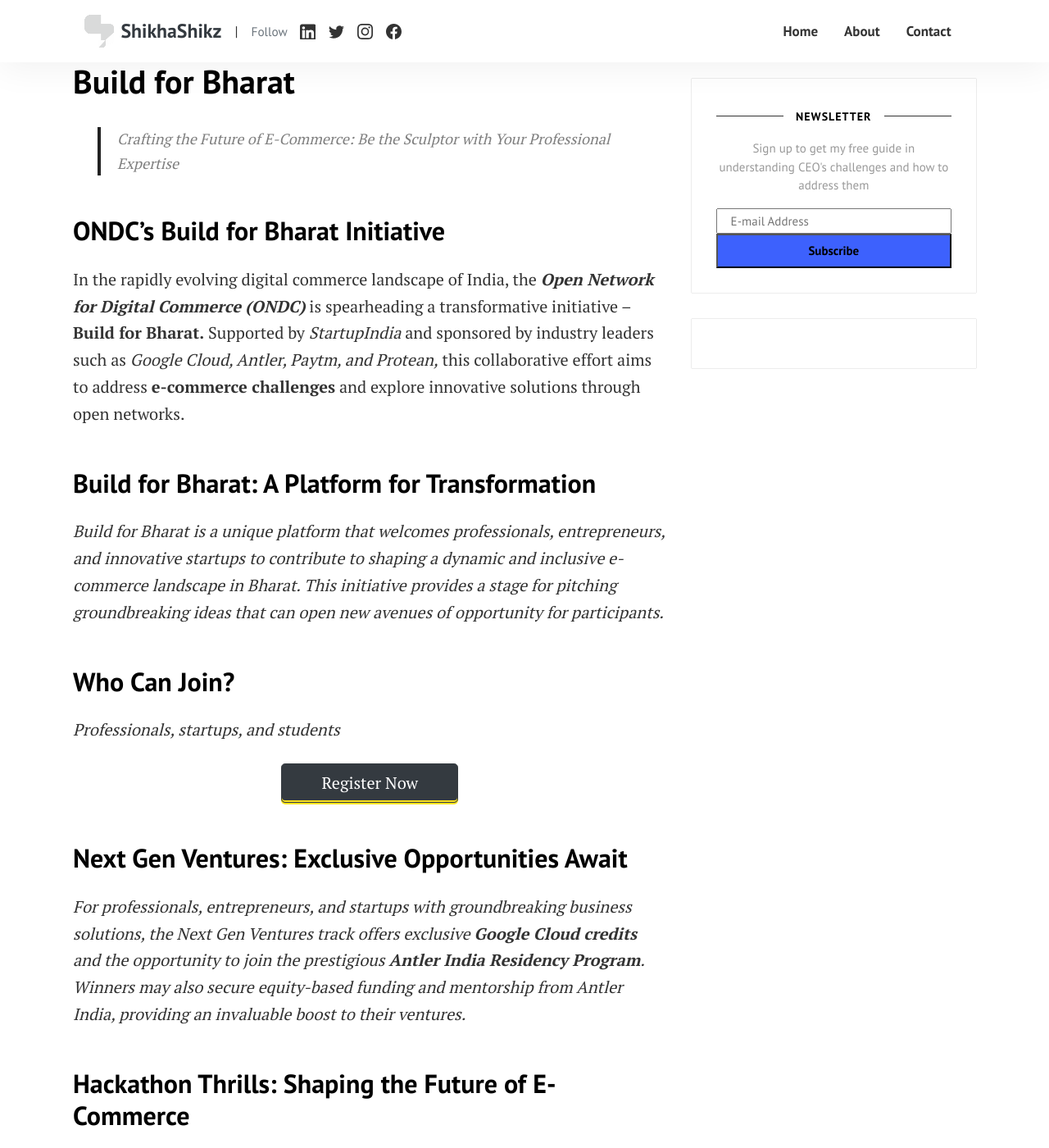
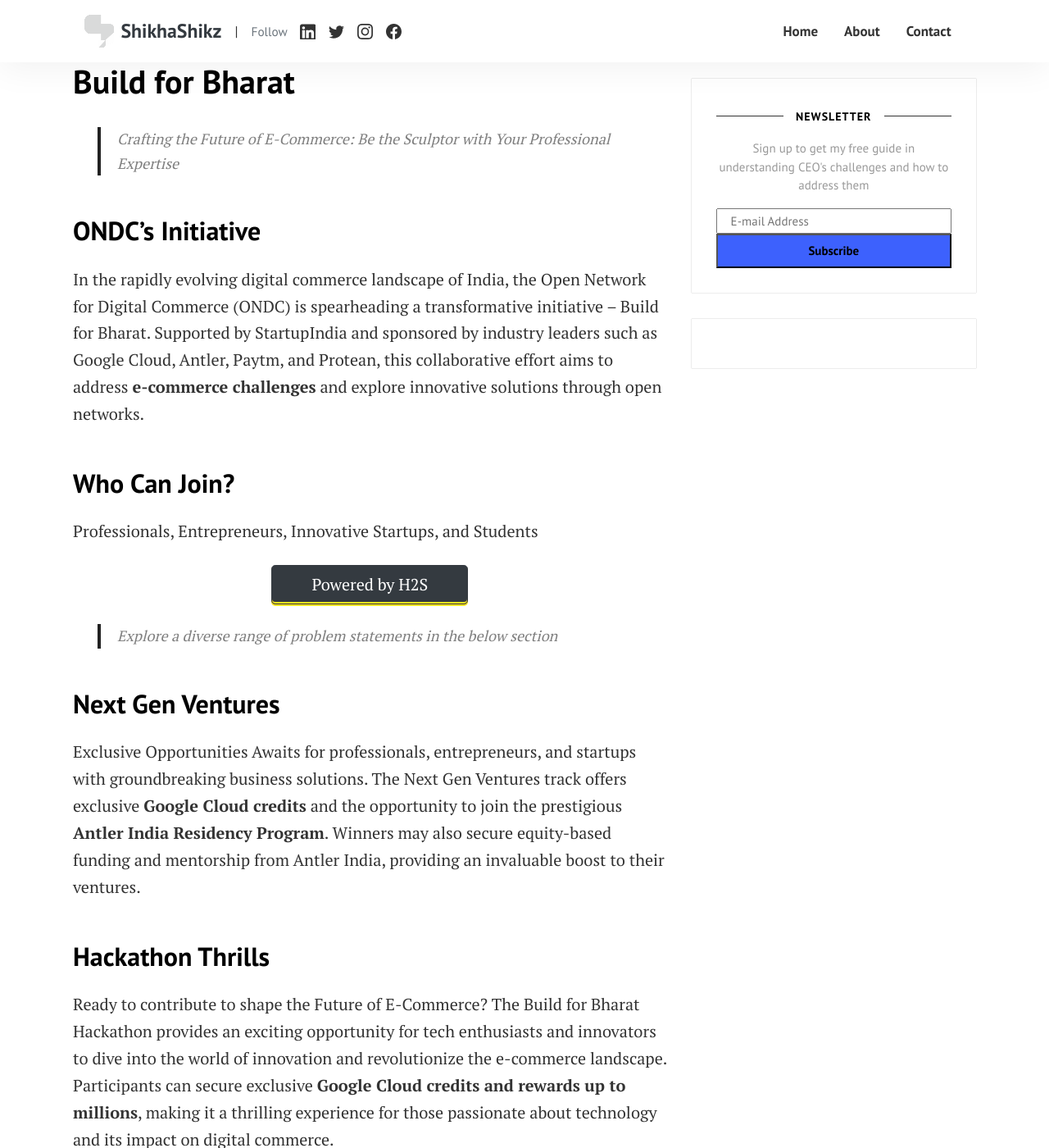
Before and after one commit to shikhashikz/shikhashikz.github.io, a Jekyll site: the page built from _posts/2024/2024-01-23-Build-for-Bharat.md, in a window 1280 px wide and 1400 px high, scrolled down 505 px. Shown: the whole window at 82% size. Built offline with Jekyll 4.4.1, drawn with Linux system fonts in a browser that asks for light colours; comment, search, counter and statistics services are not loaded; some of the changed text lies outside the part shown.

Commit message:
Formatting changes
Modified on the formatting, changed the text for the second button and the link for the register now button.

```diff
--- a/_posts/2024/2024-01-23-Build-for-Bharat.md
+++ b/_posts/2024/2024-01-23-Build-for-Bharat.md
@@ -11,46 +11,46 @@
 
 > Crafting the Future of E-Commerce: Be the Sculptor with Your Professional Expertise
 
-## ONDC's Build for Bharat Initiative ##
+## ONDC's Initiative ##
 
-In the rapidly evolving digital commerce landscape of India, the ***Open Network for Digital Commerce (ONDC)*** is spearheading a transformative initiative – **Build for Bharat.** Supported by *StartupIndia* and sponsored by industry leaders such as *Google Cloud, Antler, Paytm, and Protean,* this collaborative effort aims to address **e-commerce challenges** and explore innovative solutions through open networks.
-
-## Build for Bharat: A Platform for Transformation ##
-
-*Build for Bharat is a unique platform that welcomes professionals, entrepreneurs, and innovative startups to contribute to shaping a dynamic and inclusive e-commerce landscape in Bharat. This initiative provides a stage for pitching groundbreaking ideas that can open new avenues of opportunity for participants.*
-
+In the rapidly evolving digital commerce landscape of India, the Open Network for Digital Commerce (ONDC) is spearheading a transformative initiative – Build for Bharat. Supported by StartupIndia and sponsored by industry leaders such as Google Cloud, Antler, Paytm, and Protean, this collaborative effort aims to address **e-commerce challenges** and explore innovative solutions through open networks.
 
 ## Who Can Join? ##
 
-*Professionals, startups, and students*
+Professionals, Entrepreneurs, Innovative Startups, and Students
+
 
 <div style="text-align: center;">
-<a href="https://hack2skill.com/hack/ondc-hackathon?utm_source=shikhashikz&utm_medium=shikhashikz" class="btn btn-dark text-white px-5 btn-lg">Register Now</a>
+<a href="https://hack2skill.com/hack/ondc-hackathon?utm_source=shikhashikz&utm_medium=shikhashikz" class="btn btn-dark text-white px-5 btn-lg">Powered by H2S</a>
 </div>
 
-## Next Gen Ventures: Exclusive Opportunities Await ##
+> Explore a diverse range of problem statements in the below section
 
-*For professionals, entrepreneurs, and startups with groundbreaking business solutions, the Next Gen Ventures track offers exclusive **Google Cloud credits** and the opportunity to join the prestigious **Antler India Residency Program**. Winners may also secure equity-based funding and mentorship from Antler India, providing an invaluable boost to their ventures.*
+## Next Gen Ventures ##
 
-## Hackathon Thrills: Shaping the Future of E-Commerce ##
+Exclusive Opportunities Awaits for professionals, entrepreneurs, and startups with groundbreaking business solutions. The Next Gen Ventures track offers exclusive **Google Cloud credits** and the opportunity to join the prestigious **Antler India Residency Program**. Winners may also secure equity-based funding and mentorship from Antler India, providing an invaluable boost to their ventures.
 
-*The Build for Bharat Hackathon provides an exciting opportunity for tech enthusiasts and innovators to dive into the world of innovation and revolutionize the e-commerce landscape. Participants can secure exclusive **Google Cloud credits and rewards up to millions**, making it a thrilling experience for those passionate about technology and its impact on digital commerce.*
+## Hackathon Thrills ##
 
-## Choose Your Challenge: Problem Statements Unveiled ##
-*For a comprehensive list, please refer to the end of this article.*
+Ready to contribute to shape the Future of E-Commerce? The Build for Bharat Hackathon provides an exciting opportunity for tech enthusiasts and innovators to dive into the world of innovation and revolutionize the e-commerce landscape. Participants can secure exclusive **Google Cloud credits and rewards up to millions**, making it a thrilling experience for those passionate about technology and its impact on digital commerce.
 
-Participants in the Hackathon can select from a diverse range of problem statements covering **logistics, retail commerce, and fintech.** With over 10 topics to choose from, including *reverse logistics, last-mile hyperlocal, and personalized customer experiences,* participants can tackle challenges that align with their expertise and interests.
+## Choose Your Challenge ##
 
-## Seizing the Opportunity: Build for Bharat ##
+> For a comprehensive list of problem statements, refer the last section
 
-*Join the movement, pick your challenge, and let your innovation reshape the future of digital commerce in Bharat.*
+Participants in the Hackathon can select from a diverse range of problem statements covering **logistics, retail commerce, and fintech.** With over 10 topics to choose from, including **reverse logistics, last-mile hyperlocal, and personalized customer experiences,** participants can tackle challenges that align with their expertise and interests.
+
+## Seizing the Opportunity ##
+
+Join the movement, pick your challenge, and let your innovation reshape the future of digital commerce in Bharat.
+
+Hurry up! Last date to Register is 31st January!!
 
 <div style="text-align: center;">
-<a href="https://hack2skill.com/hack/ondc-hackathon?utm_source=shikhashikz&utm_medium=shikhashikz" class="btn btn-dark text-white px-5 btn-lg">Register Now</a></div>
+<a href="https://hack2skill.com/hack/ondc-hackathon/signup?utm_medium=shikhashikz&utm_source=shikhashikz" class="btn btn-dark text-white px-5 btn-lg">Register Now</a></div>
 
-Additional Information
 
-*More than 10 topics to choose from:*
+More than 10 topics to choose from:
 
 1. Reverse Logistics
 2. Last Mile Hyperlocal
@@ -64,3 +64,7 @@
 10. Catalog indexing engine
 11. Using open source maps
 12. Legal compliance & product safety
+
+
+
+Would love to hear your feedback. Do share your comments.
```
